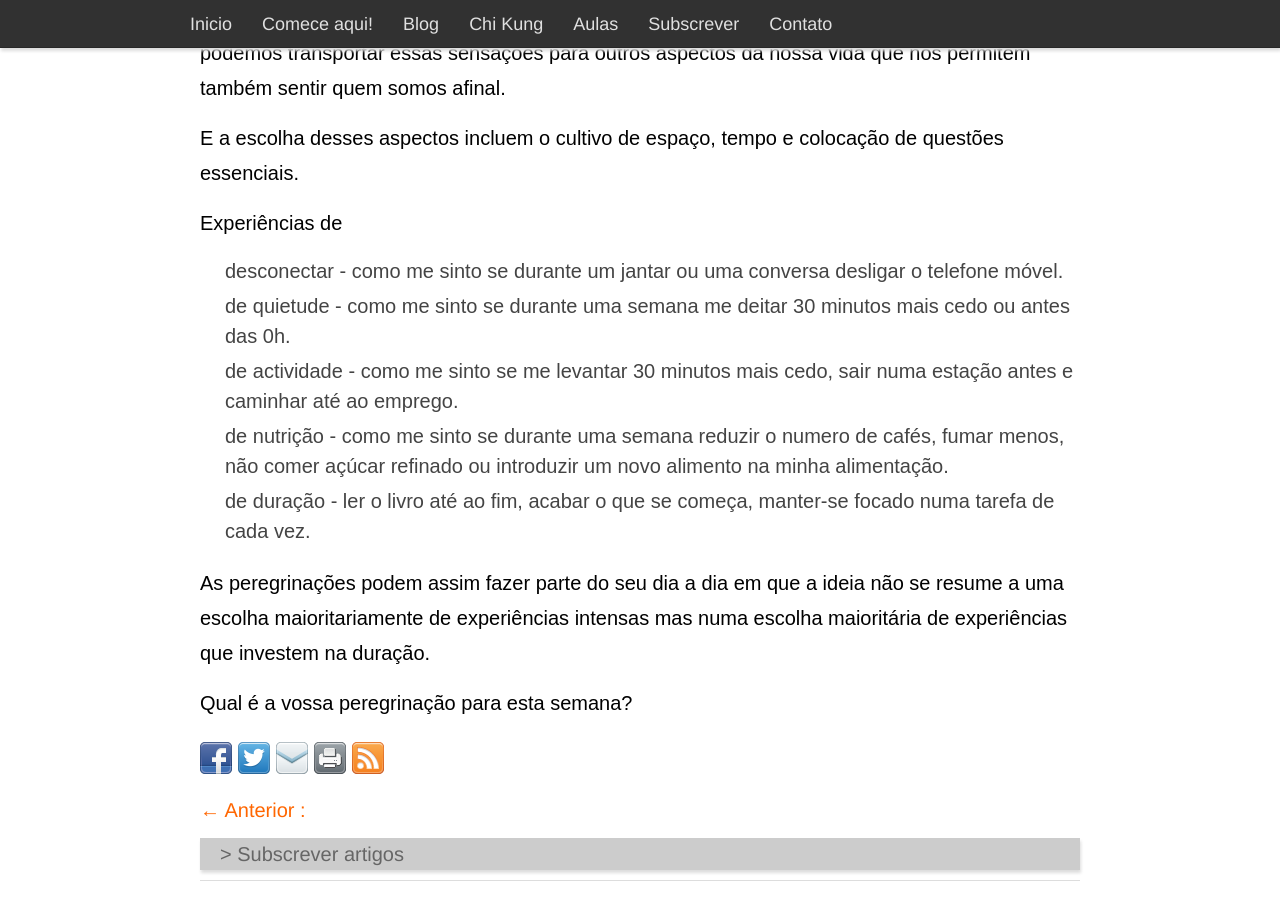
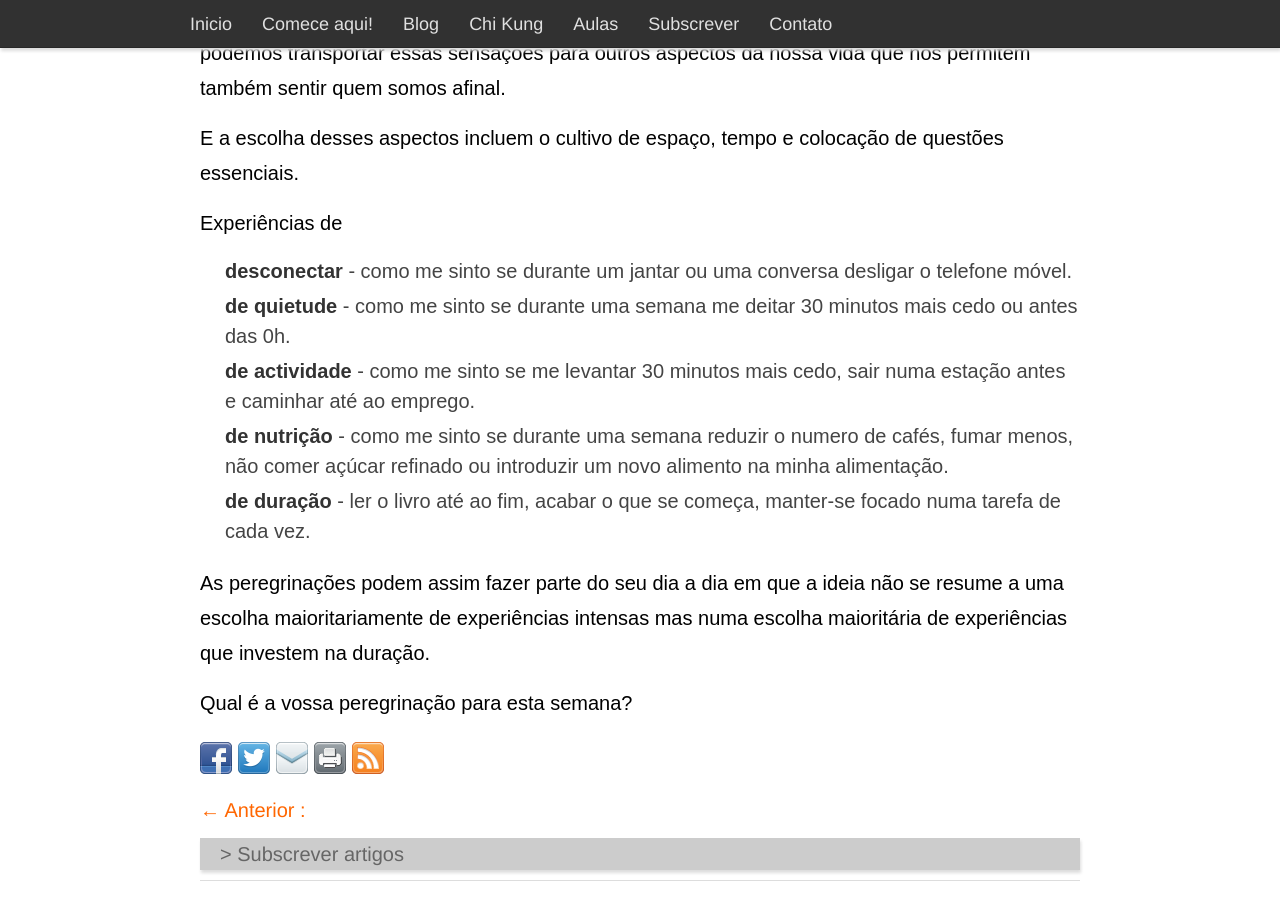
Before and after one commit to devagar/chikung, a Jekyll site: the page built from _posts/2013-11-04-peregrinacao.md, in a window 1280 px wide and 900 px high, scrolled down 1517 px. Built offline with Jekyll 4.4.1, drawn with Linux system fonts in a browser that asks for light colours.

```diff
--- a/_posts/2013-11-04-peregrinacao.md
+++ b/_posts/2013-11-04-peregrinacao.md
@@ -47,12 +47,12 @@ E a escolha desses aspectos incluem o cultivo de espaço, tempo e colocação de
 
 Experiências de
 
-+ desconectar - como me sinto se durante um jantar ou uma conversa desligar o telefone móvel.
-+ de quietude - como me sinto se durante uma semana me deitar 30 minutos mais cedo ou antes das 0h.
-+ de actividade - como me sinto se me levantar 30 minutos mais cedo, sair numa estação antes e caminhar até ao emprego.
-+ de nutrição - como me sinto se durante uma semana reduzir o numero de cafés, fumar menos, não comer açúcar refinado ou
++ **desconectar** - como me sinto se durante um jantar ou uma conversa desligar o telefone móvel.
++ **de quietude** - como me sinto se durante uma semana me deitar 30 minutos mais cedo ou antes das 0h.
++ **de actividade** - como me sinto se me levantar 30 minutos mais cedo, sair numa estação antes e caminhar até ao emprego.
++ **de nutrição** - como me sinto se durante uma semana reduzir o numero de cafés, fumar menos, não comer açúcar refinado ou
 introduzir um novo alimento na minha alimentação.
-+ de duração - ler o livro até ao fim, acabar o que se começa, manter-se focado numa tarefa de cada vez.
++ **de duração** - ler o livro até ao fim, acabar o que se começa, manter-se focado numa tarefa de cada vez.
 
 As peregrinações podem assim fazer parte do seu dia a dia em que a ideia não se resume a uma escolha maioritariamente de
 experiências intensas mas numa escolha maioritária de experiências que investem na duração.
```
